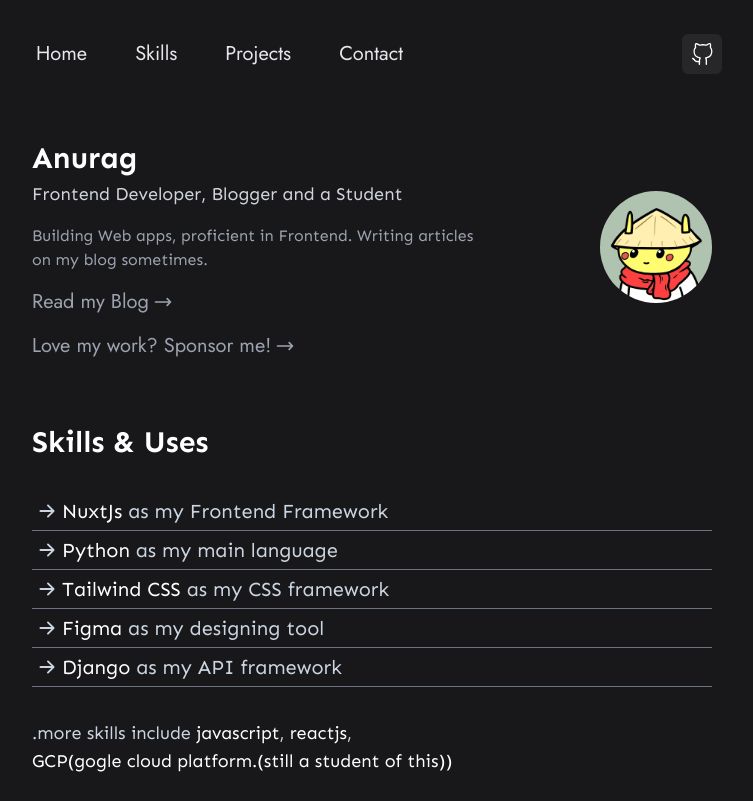
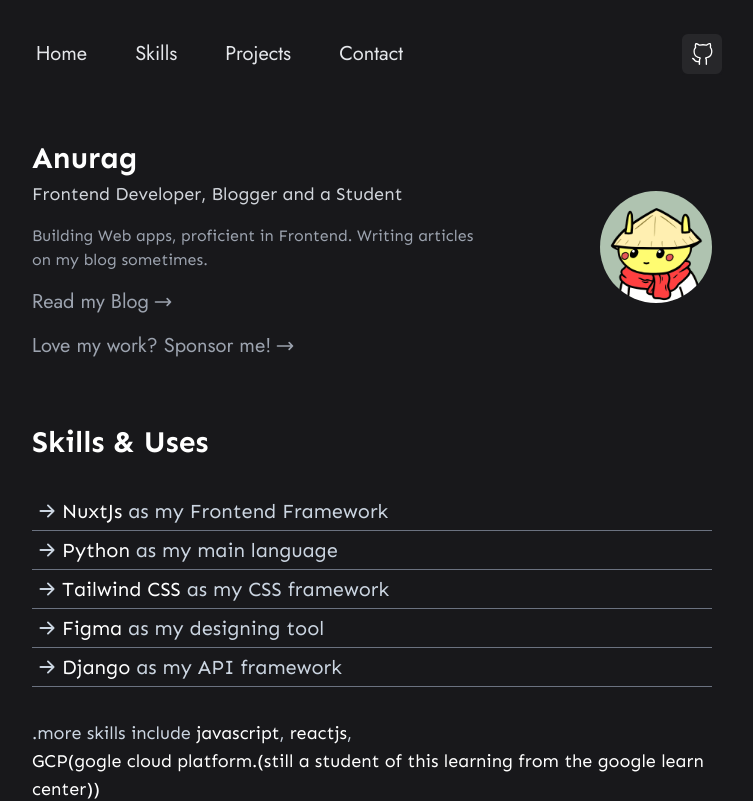
Before and after one commit to owinoalfred/portifolio-page-react-src, a Next.js app: page / in a window 1280 px wide. Shown: the top 801 px of the page, without its empty margins (268-1021 px from the left). Built offline with nearby package versions, Linux system fonts and the light colour scheme.

Commit message:
feat(pill):message here

```diff
--- a/components/Sections/Skills.section.tsx
+++ b/components/Sections/Skills.section.tsx
@@ -40,7 +40,7 @@
       <p className="text-lg font-medium text-slate-300">
       .more skills include <span className="text-white">javascript</span>,{" "}
         <span className="text-white">reactjs</span>,{" "}<br />
-        <span className="text-white">GCP(gogle cloud platform.(still a student of this)) </span>{" "}
+        <span className="text-white">GCP(gogle cloud platform.(still a student of this learning from the google learn center)) </span>{" "}
       </p>
     </div>
   );
```
